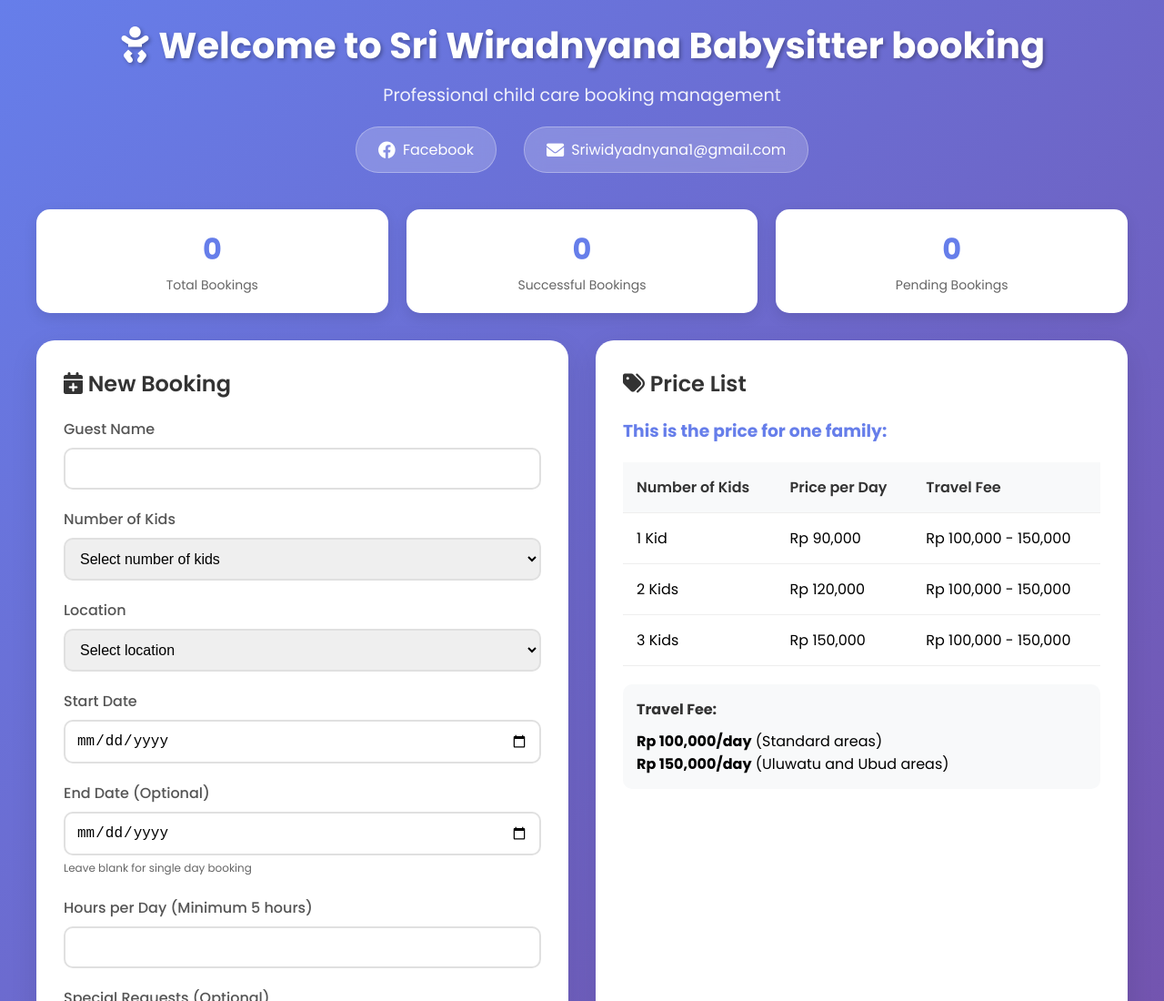
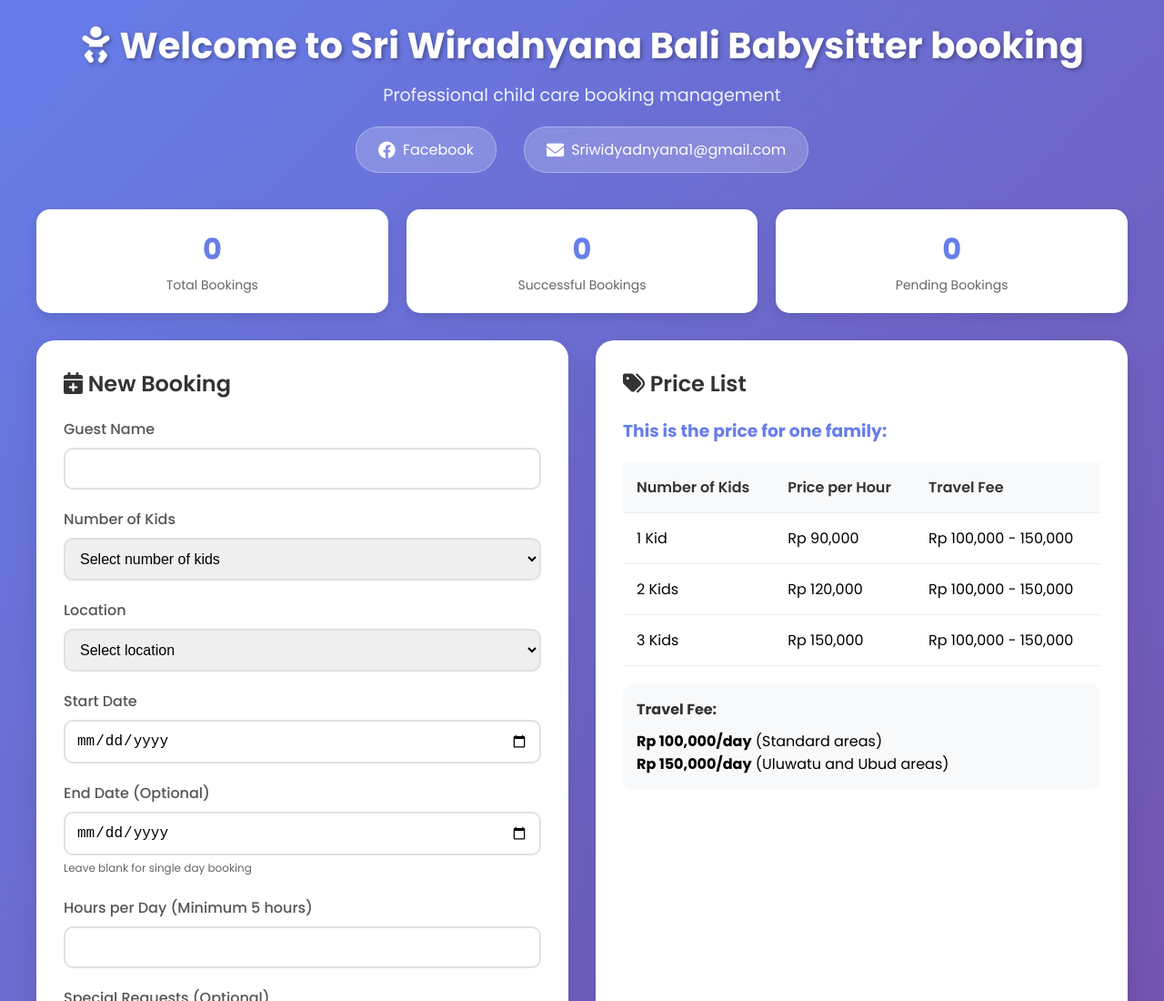
Before and after one commit to GusRangga/SriBabysitter, a plain HTML site: page index.html in a window 1280 px wide. Shown: the top 1100 px of the page at 91% size. Drawn offline with Linux system fonts and the light colour scheme.

Commit message:
Add files via upload

```diff
--- a/index.html
+++ b/index.html
@@ -11,7 +11,7 @@
 <body>
     <div class="container">
         <header class="header">
-            <h1><i class="fas fa-baby"></i> Welcome to Sri Wiradnyana Babysitter booking</h1>
+            <h1><i class="fas fa-baby"></i> Welcome to Sri Wiradnyana Bali Babysitter booking</h1>
             <p>Professional child care booking management</p>
             <div class="contact-info">
                 <a href="https://www.facebook.com/share/1Bx7Mpt4L9/?mibextid=wwXIfr" target="_blank" class="social-link">
@@ -110,7 +110,7 @@
                         <thead>
                             <tr>
                                 <th>Number of Kids</th>
-                                <th>Price per Day</th>
+                                <th>Price per Hour</th>
                                 <th>Travel Fee</th>
                             </tr>
                         </thead>
```
